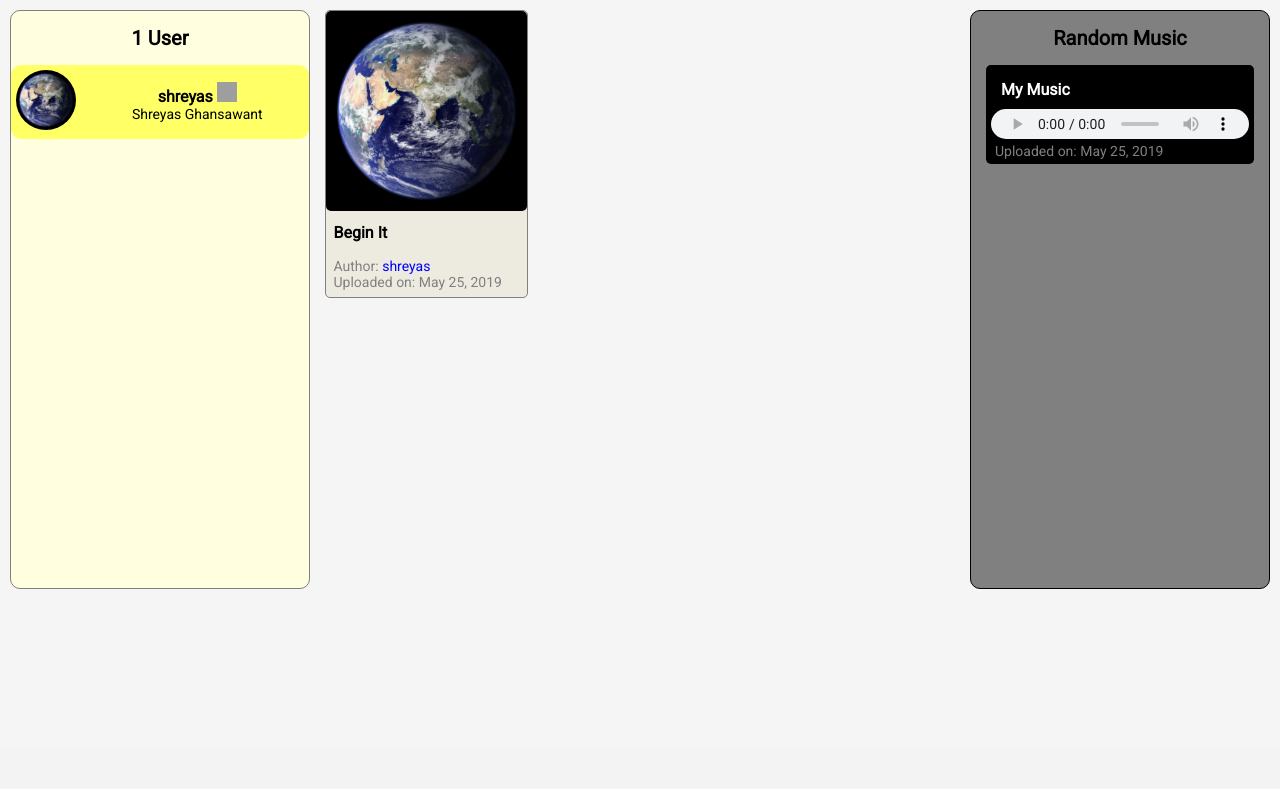
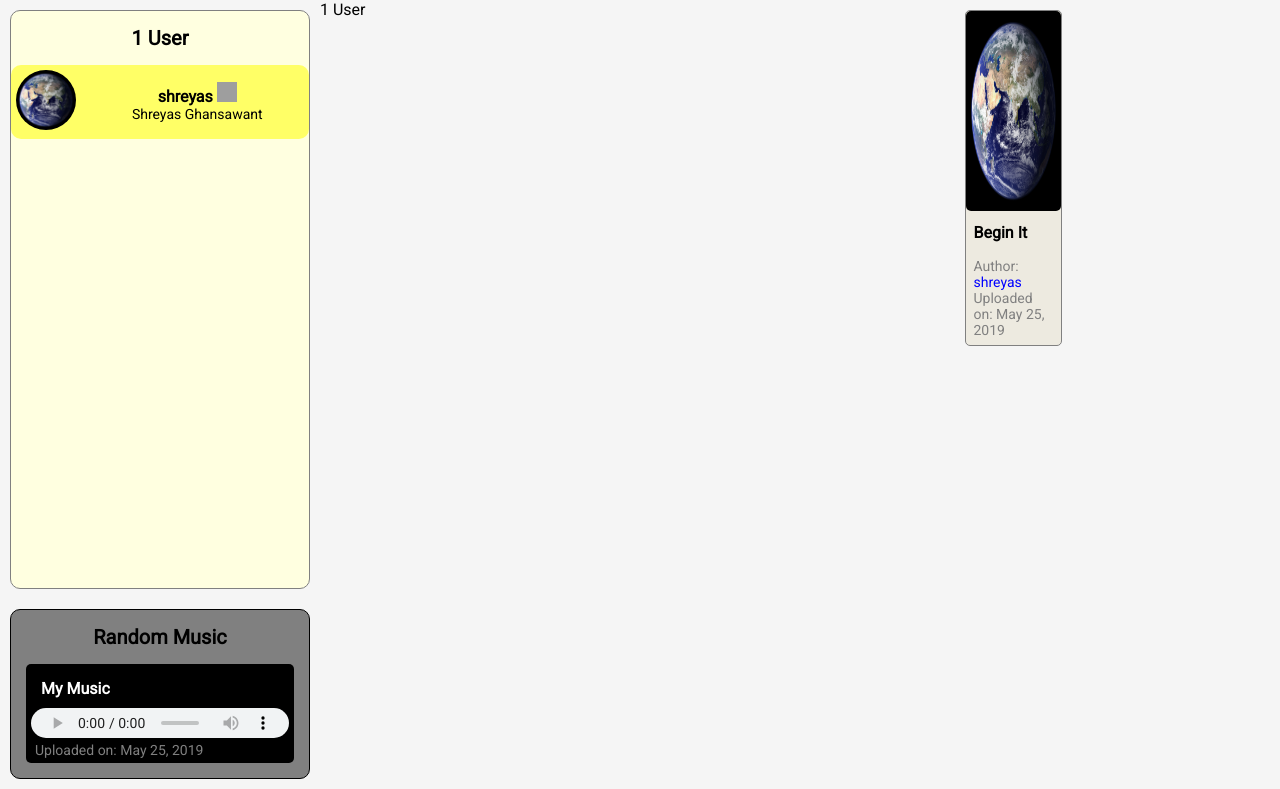
Before and after one commit to shreyasghansawant/Beginners-Beat, a Django app: page / in a window 1280 px wide. Shown: the part 52-841 px from the top of the page. Before the commit the page ends 641 px from the top, so only its background shows below. Run offline with Django 3.2, Linux system fonts and the light colour scheme; data comes from the database, SQL or seed files in the repository; grey boxes are pictures that could not be loaded.

Commit message:
Update index.html

```diff
--- a/beat/templates/beat/index.html
+++ b/beat/templates/beat/index.html
@@ -36,6 +36,9 @@
     {% endfor %}
   </div>
 
+  <div id="num_users">
+    {{ num_users|intcomma }} User{{ num_users|pluralize }}
+  </div>
   <div class="main-body-1-mobile">
     {% for user in users %}
     <a href="{% url 'beat:profile' user.id %}">
```
